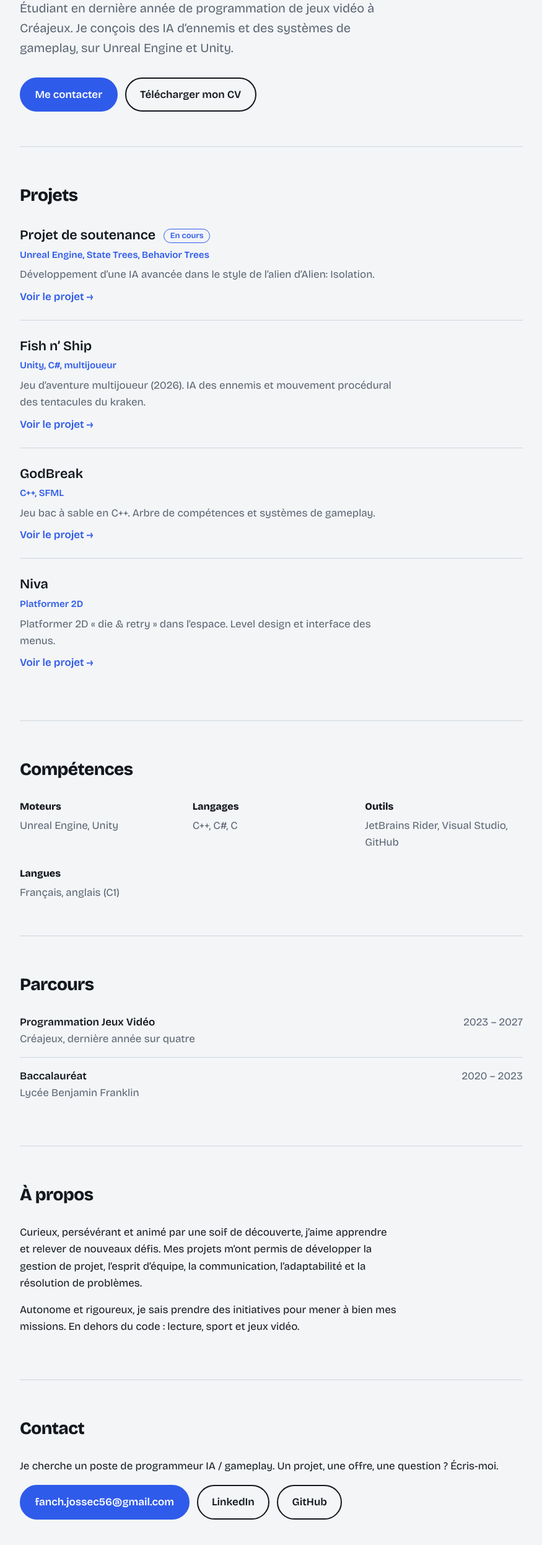
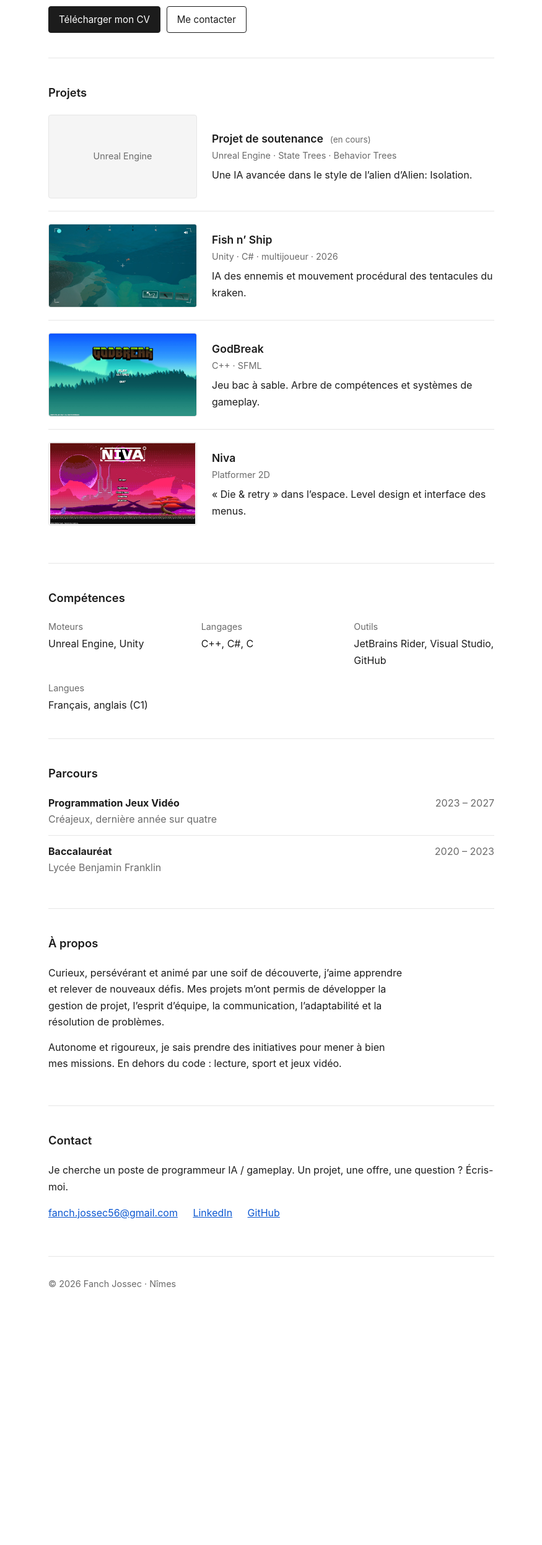
Before and after one commit to DarkeGit/fanchjossec.github.io, a plain HTML site: page index.html in a window 1280 px wide. Shown: the part 308-2800 px from the top of the page at 62% size, without its empty margins (202-1077 px from the left). After the commit the page ends 2438 px from the top, so only its background shows below. Drawn offline with nearby package versions, Linux system fonts and the light colour scheme.

Commit message:
Add files via upload

```diff
--- a/index.html
+++ b/index.html
@@ -5,9 +5,6 @@
 <meta name="viewport" content="width=device-width, initial-scale=1, viewport-fit=cover">
 <title>Fanch Jossec – Programmeur IA &amp; Gameplay</title>
 <meta name="description" content="Portfolio de Fanch Jossec, programmeur IA et gameplay en dernière année à Créajeux. Unreal Engine, Unity, C++, C#.">
-<link rel="preconnect" href="https://fonts.googleapis.com">
-<link rel="preconnect" href="https://fonts.gstatic.com" crossorigin>
-<link href="https://fonts.googleapis.com/css2?family=Bricolage+Grotesque:wght@400;600;800&display=swap" rel="stylesheet">
 <link rel="stylesheet" href="style.css">
 </head>
 <body>
@@ -22,8 +19,8 @@
     <h1>Fanch Jossec</h1>
     <p class="lead">Étudiant en dernière année de programmation de jeux vidéo à Créajeux. Je conçois des IA d’ennemis et des systèmes de gameplay, sur Unreal Engine et Unity.</p>
     <div class="btns">
-      <a class="btn main" href="#contact">Me contacter</a>
-      <a class="btn" href="cv.pdf">Télécharger mon CV</a>
+      <a class="btn main" href="cv.pdf">Télécharger mon CV</a>
+      <a class="btn" href="#contact">Me contacter</a>
     </div>
   </div>
 
@@ -31,31 +28,39 @@
     <h2>Projets</h2>
 
     <a class="proj" href="projet-soutenance.html">
-      <h3>Projet de soutenance <span class="tag">En cours</span></h3>
-      <span class="stack">Unreal Engine, State Trees, Behavior Trees</span>
-      <p>Développement d’une IA avancée dans le style de l’alien d’Alien: Isolation.</p>
-      <span class="go">Voir le projet →</span>
+      <div class="thumb"><span>Unreal Engine</span></div>
+      <div>
+        <h3>Projet de soutenance <span class="tag">(en cours)</span></h3>
+        <span class="stack">Unreal Engine · State Trees · Behavior Trees</span>
+        <p>Une IA avancée dans le style de l’alien d’Alien: Isolation.</p>
+      </div>
     </a>
 
     <a class="proj" href="projet-fish-n-ship.html">
-      <h3>Fish n’ Ship</h3>
-      <span class="stack">Unity, C#, multijoueur</span>
-      <p>Jeu d’aventure multijoueur (2026). IA des ennemis et mouvement procédural des tentacules du kraken.</p>
-      <span class="go">Voir le projet →</span>
+      <div class="thumb"><img src="images/fish-n-ship-1.jpg" alt="Fish n’ Ship" loading="lazy"></div>
+      <div>
+        <h3>Fish n’ Ship</h3>
+        <span class="stack">Unity · C# · multijoueur · 2026</span>
+        <p>IA des ennemis et mouvement procédural des tentacules du kraken.</p>
+      </div>
     </a>
 
     <a class="proj" href="projet-godbreak.html">
-      <h3>GodBreak</h3>
-      <span class="stack">C++, SFML</span>
-      <p>Jeu bac à sable en C++. Arbre de compétences et systèmes de gameplay.</p>
-      <span class="go">Voir le projet →</span>
+      <div class="thumb"><img src="images/godbreak-ecran-titre.jpg" alt="GodBreak" loading="lazy"></div>
+      <div>
+        <h3>GodBreak</h3>
+        <span class="stack">C++ · SFML</span>
+        <p>Jeu bac à sable. Arbre de compétences et systèmes de gameplay.</p>
+      </div>
     </a>
 
     <a class="proj" href="projet-niva.html">
-      <h3>Niva</h3>
-      <span class="stack">Platformer 2D</span>
-      <p>Platformer 2D « die &amp; retry » dans l’espace. Level design et interface des menus.</p>
-      <span class="go">Voir le projet →</span>
+      <div class="thumb"><img src="images/niva-ecran-titre.jpg" alt="Niva" loading="lazy"></div>
+      <div>
+        <h3>Niva</h3>
+        <span class="stack">Platformer 2D</span>
+        <p>« Die &amp; retry » dans l’espace. Level design et interface des menus.</p>
+      </div>
     </a>
   </section>
 
@@ -81,18 +86,17 @@
     <p>Autonome et rigoureux, je sais prendre des initiatives pour mener à bien mes missions. En dehors du code : lecture, sport et jeux vidéo.</p>
   </section>
 
-  <section id="contact" style="border-bottom:0">
+  <section id="contact">
     <h2>Contact</h2>
     <p>Je cherche un poste de programmeur IA / gameplay. Un projet, une offre, une question ? Écris-moi.</p>
-    <div class="btns">
-      <a class="btn main" href="mailto:fanch.jossec56@gmail.com">fanch.jossec56@gmail.com</a>
-      <a class="btn" href="https://www.linkedin.com/in/fanch-jossec-746255350/">LinkedIn</a>
-      <a class="btn" href="https://github.com/DarkeGit">GitHub</a>
-    </div>
+    <p class="links">
+      <a href="mailto:fanch.jossec56@gmail.com">fanch.jossec56@gmail.com</a>
+      <a href="https://www.linkedin.com/in/fanch-jossec-746255350/">LinkedIn</a>
+      <a href="https://github.com/DarkeGit">GitHub</a>
+    </p>
   </section>
 
   <footer>
-    <div><a href="https://github.com/DarkeGit">GitHub</a><a href="https://www.linkedin.com/in/fanch-jossec-746255350/">LinkedIn</a></div>
     <span>© 2026 Fanch Jossec · Nîmes</span>
   </footer>
 </div>
--- a/style.css
+++ b/style.css
@@ -1,76 +1,87 @@
 :root{
-  --bg:#f3f5f7; --ink:#14181f; --muted:#5a6472; --line:#cfd6de; --accent:#2f5bea; --accent-ink:#fff;
+  --bg:#ffffff; --ink:#1c1c1c; --muted:#6b6b6b; --line:#e6e6e6; --link:#0b57d0; --soft:#f5f5f5;
   box-sizing:border-box; padding-top:env(safe-area-inset-top,0px); padding-bottom:env(safe-area-inset-bottom,0px);
 }
 @media (prefers-color-scheme:dark){
-  :root:not([data-theme="light"]){--bg:#12161c;--ink:#eef1f5;--muted:#99a3b1;--line:#2b333e;--accent:#7b9bff;--accent-ink:#0d1220}
+  :root:not([data-theme="light"]){--bg:#161616;--ink:#ececec;--muted:#9a9a9a;--line:#2e2e2e;--link:#8ab4f8;--soft:#222}
 }
-:root[data-theme="dark"]{--bg:#12161c;--ink:#eef1f5;--muted:#99a3b1;--line:#2b333e;--accent:#7b9bff;--accent-ink:#0d1220}
+:root[data-theme="dark"]{--bg:#161616;--ink:#ececec;--muted:#9a9a9a;--line:#2e2e2e;--link:#8ab4f8;--soft:#222}
 html{scroll-padding-top:env(safe-area-inset-top,0px);scroll-behavior:smooth}
 *{box-sizing:border-box}
-body{margin:0;background:var(--bg);color:var(--ink);font-family:"Bricolage Grotesque",system-ui,-apple-system,"Segoe UI",sans-serif;line-height:1.6;font-size:1.0625rem}
-a{color:inherit}
-a:focus-visible{outline:3px solid var(--accent);outline-offset:3px}
-img{max-width:100%;height:auto}
-.wrap{max-width:860px;margin:0 auto;padding:0 1.5rem}
-header.top{display:flex;justify-content:space-between;gap:1rem;padding:1.5rem 0;flex-wrap:wrap}
-header.top a{text-decoration:none;color:var(--muted);margin-left:1.25rem}
-header.top a:first-child{margin-left:0}
-header.top a:hover{color:var(--ink)}
-header.top strong a{color:var(--ink);margin:0}
-.hero{padding:4rem 0 3.5rem;border-bottom:1px solid var(--line)}
-.hero .role{color:var(--accent);font-weight:600;margin:0 0 1rem}
-.hero h1{font-size:clamp(3rem,12vw,6.5rem);line-height:.95;letter-spacing:-.04em;font-weight:800;margin:0 0 1.5rem}
-.hero p.lead{max-width:36rem;font-size:1.25rem;color:var(--muted);margin:0 0 2rem}
-.btns{display:flex;gap:.75rem;flex-wrap:wrap}
-.btn{display:inline-block;padding:.75rem 1.4rem;border-radius:999px;border:2px solid var(--ink);text-decoration:none;font-weight:600}
-.btn.main{background:var(--accent);border-color:var(--accent);color:var(--accent-ink)}
-.btn:hover{transform:translateY(-2px)}
-section{padding:3.5rem 0;border-bottom:1px solid var(--line)}
-h2{font-size:1.75rem;letter-spacing:-.02em;margin:0 0 1.5rem;font-weight:800}
-a.proj{display:block;text-decoration:none;padding:1.5rem 0;border-top:1px solid var(--line)}
+body{margin:0;background:var(--bg);color:var(--ink);font-family:-apple-system,BlinkMacSystemFont,"Segoe UI",Roboto,Helvetica,Arial,sans-serif;line-height:1.65;font-size:1rem}
+a{color:var(--link)}
+a:focus-visible{outline:2px solid var(--link);outline-offset:3px}
+img,video{max-width:100%;height:auto}
+.wrap{max-width:760px;margin:0 auto;padding:0 1.25rem}
+
+header.top{display:flex;justify-content:space-between;align-items:baseline;gap:1rem;padding:1.75rem 0;flex-wrap:wrap;border-bottom:1px solid var(--line)}
+header.top strong a,header.top strong{color:var(--ink);text-decoration:none;font-weight:600}
+header.top nav a{color:var(--muted);text-decoration:none;margin-left:1.25rem}
+header.top nav a:hover{color:var(--ink)}
+
+.hero{padding:3rem 0 2.5rem}
+.hero .role{color:var(--muted);margin:0 0 .25rem}
+.hero h1{font-size:2.25rem;line-height:1.15;font-weight:600;margin:0 0 1rem}
+.hero p.lead{max-width:34rem;margin:0 0 1.25rem}
+
+.btns{display:flex;gap:.6rem;flex-wrap:wrap}
+.btn{display:inline-block;padding:.5rem 1rem;border-radius:4px;border:1px solid var(--ink);color:var(--ink);text-decoration:none;font-size:.95rem}
+.btn:hover{background:var(--soft)}
+.btn.main{background:var(--ink);color:var(--bg)}
+.btn.main:hover{opacity:.85}
+
+section{padding:2.5rem 0;border-top:1px solid var(--line)}
+h2{font-size:1.15rem;font-weight:600;margin:0 0 1.25rem}
+
+/* liste de projets : image à côté du nom */
+a.proj{display:grid;grid-template-columns:240px 1fr;gap:1.5rem;align-items:center;text-decoration:none;color:inherit;padding:1.25rem 0;border-top:1px solid var(--line)}
 a.proj:first-of-type{border-top:0;padding-top:0}
-a.proj h3{margin:0;font-size:1.35rem;font-weight:600}
-a.proj p{margin:.35rem 0 0;color:var(--muted);max-width:38rem}
-a.proj .stack{font-size:.95rem;color:var(--accent);font-weight:600}
-a.proj .go{display:inline-block;margin-top:.5rem;font-weight:600;color:var(--accent)}
-a.proj:hover h3{text-decoration:underline;text-underline-offset:5px}
-a.proj:hover .go{transform:translateX(4px)}
-.tag{display:inline-block;font-size:.8rem;font-weight:600;border:1px solid var(--accent);color:var(--accent);border-radius:999px;padding:0 .6rem;margin-left:.5rem;vertical-align:middle}
-.cols{display:grid;grid-template-columns:repeat(auto-fit,minmax(220px,1fr));gap:1.5rem}
-.cols h3{font-size:1rem;margin:0 0 .25rem}
-.cols p{margin:0;color:var(--muted)}
-.edu{display:flex;justify-content:space-between;gap:1rem;flex-wrap:wrap;padding:1rem 0;border-top:1px solid var(--line)}
+a.proj .thumb{aspect-ratio:16/9;border-radius:4px;overflow:hidden;background:var(--soft);border:1px solid var(--line);display:flex;align-items:center;justify-content:center;color:var(--muted);font-size:.9rem}
+a.proj .thumb img{width:100%;height:100%;object-fit:cover;display:block}
+a.proj h3{margin:0;font-size:1.1rem;font-weight:600}
+a.proj:hover h3{color:var(--link);text-decoration:underline;text-underline-offset:3px}
+a.proj .stack{display:block;color:var(--muted);font-size:.9rem;margin:.1rem 0 .4rem}
+a.proj p{margin:0}
+.tag{color:var(--muted);font-size:.85rem;font-weight:400;margin-left:.4rem}
+
+.cols{display:grid;grid-template-columns:repeat(auto-fit,minmax(170px,1fr));gap:1.25rem}
+.cols h3{font-size:.9rem;color:var(--muted);font-weight:400;margin:0 0 .15rem}
+.cols p{margin:0}
+.edu{display:flex;justify-content:space-between;gap:1rem;flex-wrap:wrap;padding:.75rem 0;border-top:1px solid var(--line)}
 .edu:first-of-type{border-top:0;padding-top:0}
-.edu strong{font-weight:600}
 .edu span{color:var(--muted)}
-.about p{max-width:38rem;margin:0 0 1rem}
-footer{padding:2.5rem 0 3rem;color:var(--muted);display:flex;justify-content:space-between;flex-wrap:wrap;gap:1rem}
-footer a{margin-right:1.25rem}
+.about p{max-width:36rem;margin:0 0 .9rem}
+.links a{margin-right:1.25rem}
+
+footer{padding:2rem 0 3rem;color:var(--muted);font-size:.9rem;display:flex;justify-content:space-between;flex-wrap:wrap;gap:1rem;border-top:1px solid var(--line)}
+footer a{margin-right:1rem;color:var(--muted)}
+
 /* pages projet */
-.back{display:inline-block;margin:1rem 0 0;text-decoration:none;color:var(--muted);font-weight:600}
+.back{display:inline-block;margin:1.5rem 0 0;color:var(--muted);text-decoration:none;font-size:.95rem}
 .back:hover{color:var(--ink)}
-.phero{padding:2rem 0 3rem;border-bottom:1px solid var(--line)}
-.phero h1{font-size:clamp(2.6rem,10vw,5.5rem);line-height:1;letter-spacing:-.04em;font-weight:800;margin:.5rem 0 1rem}
-.phero .lead{font-size:1.25rem;color:var(--muted);max-width:38rem;margin:0}
-.meta{display:grid;grid-template-columns:repeat(auto-fit,minmax(170px,1fr));gap:1.25rem;padding:2rem 0;border-bottom:1px solid var(--line)}
+.phero{padding:1rem 0 1.5rem}
+.phero h1{font-size:2.25rem;line-height:1.15;font-weight:600;margin:0 0 .6rem}
+.phero .lead{color:var(--muted);margin:0;max-width:36rem}
+.meta{display:grid;grid-template-columns:repeat(auto-fit,minmax(160px,1fr));gap:1rem;padding:1.25rem 0;margin:0;border-top:1px solid var(--line);border-bottom:1px solid var(--line)}
 .meta dt{font-size:.85rem;color:var(--muted);margin:0}
-.meta dd{margin:0;font-weight:600}
-.prose{padding:3rem 0 1rem}
-.prose h2{margin-top:2.5rem}
+.meta dd{margin:0}
+.dl{padding:1.5rem 0 0}
+.dl p{margin:.6rem 0 0;color:var(--muted);font-size:.9rem}
+.prose{padding:2rem 0 .5rem}
+.prose h2{margin-top:2rem}
 .prose h2:first-child{margin-top:0}
-.prose p,.prose li{max-width:40rem}
-.prose ul{padding-left:1.25rem}
-.prose li{margin-bottom:.6rem}
-.prose li strong{font-weight:600}
-.shot{margin:2rem 0}
-.shot img{width:100%;border-radius:12px;border:1px solid var(--line);display:block}
-.shot figcaption{color:var(--muted);font-size:.9rem;margin-top:.5rem}
-.pnav{display:flex;justify-content:space-between;gap:1rem;flex-wrap:wrap;padding:2rem 0 1rem}
-@media (prefers-reduced-motion:reduce){html{scroll-behavior:auto}.btn:hover,a.proj:hover .go{transform:none}}
+.prose p,.prose li{max-width:38rem}
+.prose ul{padding-left:1.2rem}
+.prose li{margin-bottom:.5rem}
+.shot{margin:1.5rem 0}
+.shot img,.shot video{width:100%;border-radius:4px;border:1px solid var(--line);display:block;background:#000}
+.shot figcaption{color:var(--muted);font-size:.85rem;margin-top:.4rem}
+.shots{display:grid;grid-template-columns:repeat(auto-fit,minmax(260px,1fr));gap:1rem;margin:1.5rem 0}
+.shots .shot{margin:0}
+.pnav{display:flex;justify-content:space-between;gap:1rem;flex-wrap:wrap;padding:1.5rem 0 2rem}
 
-.dl{padding:2rem 0;border-bottom:1px solid var(--line)}
-.dl p{margin:.75rem 0 0;color:var(--muted);font-size:.95rem}
-.shot video{width:100%;border-radius:12px;border:1px solid var(--line);display:block;background:#000}
-.shots{display:grid;grid-template-columns:repeat(auto-fit,minmax(260px,1fr));gap:1rem;margin:2rem 0}
-.shots .shot{margin:0}
+@media (max-width:600px){
+  a.proj{grid-template-columns:1fr;gap:.75rem}
+  .hero h1,.phero h1{font-size:1.9rem}
+}
+@media (prefers-reduced-motion:reduce){html{scroll-behavior:auto}}
```
Also changed, not shown: projet-fish-n-ship.html (+0 -3 lines), projet-godbreak.html (+0 -3 lines), projet-niva.html (+0 -3 lines), projet-soutenance.html (+0 -3 lines).
